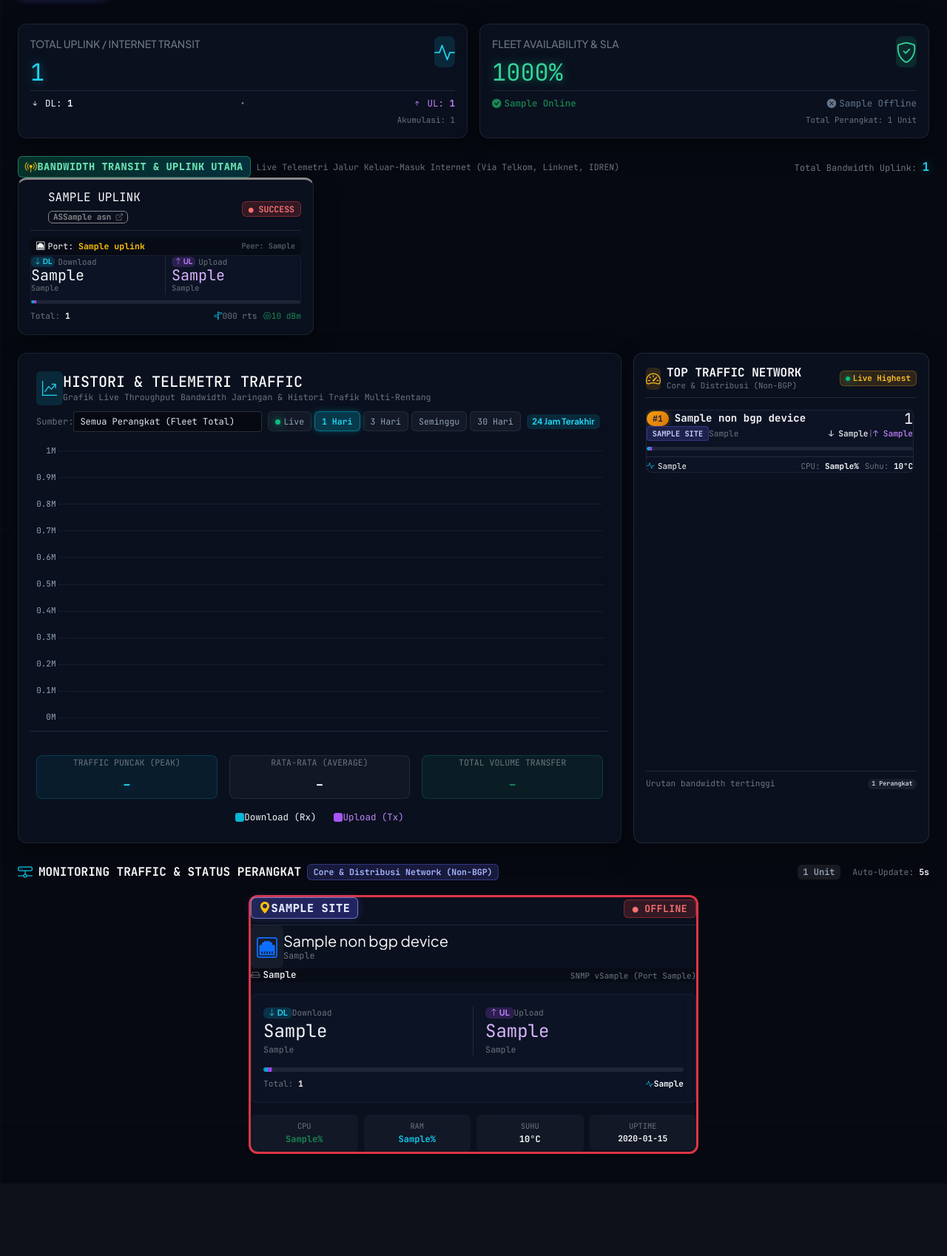
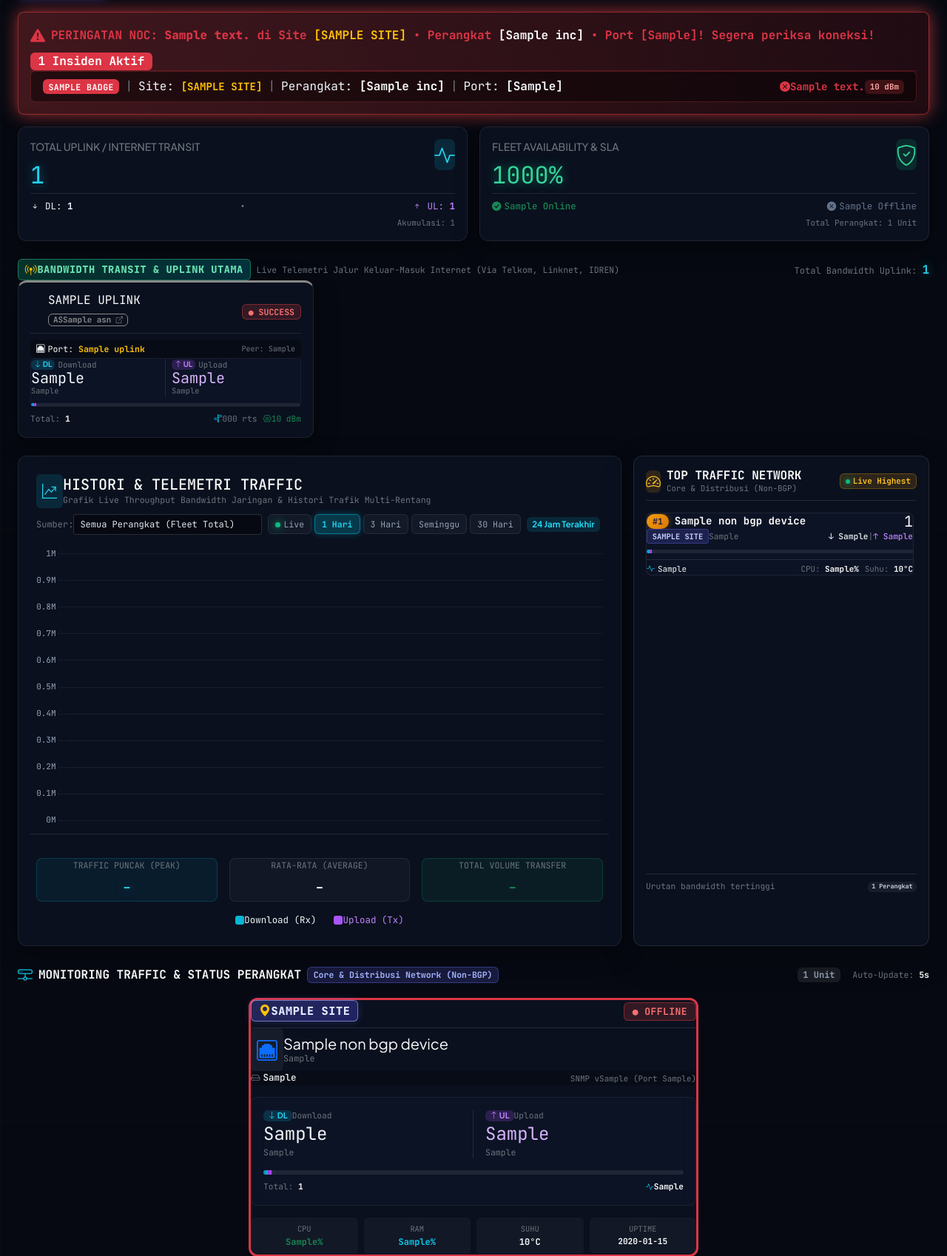
Before and after one commit to muissinanda/oto-reboot, a Python web app: template app/templates/noc_wallboard.html in a window 1280 px wide. Shown: the part 84-1782 px from the top of the page at 74% size. Before the commit the page ends 1644 px from the top, so only its background shows below. Run offline with Jinja, Linux system fonts and the light colour scheme; the template is opened without the code that fills it: most values are stand-ins (such as "Sample title", 1, 10 or a date in 2020).

Commit message:
feat(wallboard): tampilkan rincian detail (Site, Perangkat, dan Port) pada banner peringatan NOC

```diff
--- a/app/templates/noc_wallboard.html
+++ b/app/templates/noc_wallboard.html
@@ -326,13 +326,52 @@
 
     <!-- CRITICAL ALERTS BANNER -->
     <div class="container-fluid px-3 px-md-4 mt-3">
-        <div class="noc-alert-banner" id="alertBanner">
-            <div class="d-flex align-items-center justify-content-between">
-                <div class="d-flex align-items-center gap-2 text-danger fw-bold">
+        <div class="noc-alert-banner p-3 rounded-3" id="alertBanner" style="{% if incidents|length > 0 %}display: block;{% else %}display: none;{% endif %}">
+            <div class="d-flex align-items-center justify-content-between flex-wrap gap-2">
+                <div class="d-flex align-items-center gap-2 text-danger fw-bold font-mono">
                     <i class="bi bi-exclamation-triangle-fill fs-5"></i>
-                    <span id="alertBannerText">PERINGATAN KRITIS: Link Fiber Optik atau Perangkat Mengalami Gangguan!</span>
+                    <span id="alertBannerText" class="fs-6">
+                        {% if incidents|length == 1 %}
+                            PERINGATAN NOC: <b>{{ incidents[0].desc }}</b> di Site <span class="text-warning text-uppercase">[{{ incidents[0].site }}]</span> • Perangkat <span class="text-light">[{{ incidents[0].device_name }}]</span> • Port <span class="text-cyan">[{{ incidents[0].port_display }}]</span>! Segera periksa koneksi!
+                        {% elif incidents|length > 1 %}
+                            PERINGATAN NOC: <b>{{ incidents|length }} Gangguan Terdeteksi</b> pada Jaringan! Periksa rincian di bawah:
+                        {% else %}
+                            PERINGATAN KRITIS: Link Fiber Optik atau Perangkat Mengalami Gangguan!
+                        {% endif %}
+                    </span>
                 </div>
-                <span class="badge bg-danger font-mono" id="alertBannerCount">0 Incident</span>
+                <span class="badge bg-danger font-mono fs-6 px-2.5 py-1" id="alertBannerCount">
+                    {{ incidents|length }} Insiden Aktif
+                </span>
+            </div>
+
+            <!-- DETAILED INCIDENT CARDS / CHIPS -->
+            <div id="alertBannerDetails" class="mt-2.5 pt-2.5 border-top border-danger border-opacity-25 d-flex flex-column gap-2" {% if incidents|length == 0 %}style="display: none;"{% endif %}>
+                {% for inc in incidents %}
+                <div class="d-flex align-items-center justify-content-between p-2 px-3 rounded-2 font-mono flex-wrap gap-2" style="background: rgba(0, 0, 0, 0.45); border-left: 4px solid #ef4444; border: 1px solid rgba(239, 68, 68, 0.25);">
+                    <div class="d-flex align-items-center gap-2 flex-wrap">
+                        <span class="badge bg-danger font-mono text-uppercase" style="font-size: 0.72rem; letter-spacing: 0.04em;">{{ inc.badge }}</span>
+                        <span class="text-secondary">|</span>
+                        <span>Site: <strong class="text-warning text-uppercase" style="font-size: 0.88rem;">[{{ inc.site }}]</strong></span>
+                        <span class="text-secondary">|</span>
+                        <span>Perangkat: <strong class="text-light">[{{ inc.device_name }}]</strong></span>
+                        {% if inc.port_name != '-' %}
+                            <span class="text-secondary">|</span>
+                            <span>Port: <strong class="text-cyan">[{{ inc.port_display }}]</strong></span>
+                        {% else %}
+                            <span class="text-secondary">|</span>
+                            <span>Info: <strong class="text-cyan">[{{ inc.port_display }}]</strong></span>
+                        {% endif %}
+                    </div>
+                    <div class="text-danger small fw-bold font-mono d-flex align-items-center gap-1.5">
+                        <i class="bi bi-x-circle-fill"></i>
+                        <span>{{ inc.desc }}</span>
+                        {% if inc.sfp_rx_power is not none %}
+                            <span class="badge" style="background: rgba(239, 68, 68, 0.2); color: #fca5a5; font-size: 0.68rem;">{{ inc.sfp_rx_power|round(2) }} dBm</span>
+                        {% endif %}
+                    </div>
+                </div>
+                {% endfor %}
             </div>
         </div>
     </div>
@@ -934,6 +973,7 @@
         let audioAlertEnabled = false;
         let prevOfflineCount = 0;
         let prevLosCount = 0;
+        let prevIncidentCount = 0;
 
         // Auto-Cycle state for TV
         let autoCycleTimer = null;
@@ -1277,26 +1317,65 @@
                     }
                 }
 
-                // 3. Audio Alarm Trigger if incident detected
-                if ((stats.offline_devices > prevOfflineCount && stats.offline_devices > 0) ||
-                    (sfp && sfp.los_count > prevLosCount && sfp.los_count > 0)) {
-                    playNocAlertTone();
-                }
-                prevOfflineCount = stats.offline_devices;
-                prevLosCount = sfp ? sfp.los_count : 0;
-
-                // 4. Critical Alert Banner
+                // 3. Critical Alert Banner with Detailed Incidents (Site, Perangkat, Port)
                 const banner = document.getElementById('alertBanner');
-                if (stats.offline_devices > 0 || (sfp && sfp.los_count > 0)) {
+                const bannerText = document.getElementById('alertBannerText');
+                const bannerCount = document.getElementById('alertBannerCount');
+                const bannerDetails = document.getElementById('alertBannerDetails');
+
+                const incidents = data.incidents || [];
+                if (incidents.length > 0) {
                     banner.style.display = 'block';
-                    let issues = [];
-                    if (stats.offline_devices > 0) issues.push(`${stats.offline_devices} Perangkat OFFLINE`);
-                    if (sfp && sfp.los_count > 0) issues.push(`${sfp.los_count} Link Fiber Putus (LOS)`);
-                    document.getElementById('alertBannerText').innerText = `PERINGATAN NOC: ${issues.join(' & ')}! Segera periksa koneksi!`;
-                    document.getElementById('alertBannerCount').innerText = `${stats.offline_devices + (sfp ? sfp.los_count : 0)} Insiden Aktif`;
+                    bannerCount.innerText = `${incidents.length} Insiden Aktif`;
+
+                    if (incidents.length === 1) {
+                        const inc = incidents[0];
+                        bannerText.innerHTML = `PERINGATAN NOC: <b>${inc.desc}</b> di Site <span class="text-warning text-uppercase">[${inc.site}]</span> • Perangkat <span class="text-light">[${inc.device_name}]</span> • Port <span class="text-cyan">[${inc.port_display}]</span>! Segera periksa koneksi!`;
+                    } else {
+                        bannerText.innerHTML = `PERINGATAN NOC: <b>${incidents.length} Gangguan Terdeteksi</b> pada Jaringan! Periksa rincian di bawah:`;
+                    }
+
+                    let detailsHtml = '';
+                    incidents.forEach(inc => {
+                        const pwrBadge = (inc.sfp_rx_power !== null && inc.sfp_rx_power !== undefined)
+                            ? `<span class="badge ms-1" style="background: rgba(239, 68, 68, 0.2); color: #fca5a5; font-size: 0.68rem;">${Number(inc.sfp_rx_power).toFixed(2)} dBm</span>`
+                            : '';
+                        const portPart = inc.port_name !== '-'
+                            ? `<span class="text-secondary">|</span><span>Port: <strong class="text-cyan">[${inc.port_display}]</strong></span>`
+                            : `<span class="text-secondary">|</span><span>Info: <strong class="text-cyan">[${inc.port_display}]</strong></span>`;
+
+                        detailsHtml += `
+                            <div class="d-flex align-items-center justify-content-between p-2 px-3 rounded-2 font-mono flex-wrap gap-2" style="background: rgba(0, 0, 0, 0.45); border-left: 4px solid #ef4444; border: 1px solid rgba(239, 68, 68, 0.25);">
+                                <div class="d-flex align-items-center gap-2 flex-wrap">
+                                    <span class="badge bg-danger font-mono text-uppercase" style="font-size: 0.72rem; letter-spacing: 0.04em;">${inc.badge}</span>
+                                    <span class="text-secondary">|</span>
+                                    <span>Site: <strong class="text-warning text-uppercase" style="font-size: 0.88rem;">[${inc.site}]</strong></span>
+                                    <span class="text-secondary">|</span>
+                                    <span>Perangkat: <strong class="text-light">[${inc.device_name}]</strong></span>
+                                    ${portPart}
+                                </div>
+                                <div class="text-danger small fw-bold font-mono d-flex align-items-center gap-1.5">
+                                    <i class="bi bi-x-circle-fill"></i>
+                                    <span>${inc.desc}</span>
+                                    ${pwrBadge}
+                                </div>
+                            </div>
+                        `;
+                    });
+                    if (bannerDetails) {
+                        bannerDetails.style.display = 'flex';
+                        bannerDetails.innerHTML = detailsHtml;
+                    }
+
+                    // Trigger sound alarm if new incidents appear
+                    if (incidents.length > prevIncidentCount) {
+                        playNocAlertTone();
+                    }
                 } else {
                     banner.style.display = 'none';
+                    if (bannerDetails) bannerDetails.innerHTML = '';
                 }
+                prevIncidentCount = incidents.length;
 
                 // 5. Update Uplinks Transit Telemetry (Telkom, Linknet, IDREN)
                 if (data.uplinks) {
```
Also changed, not shown: app/main.py (+63 -0 lines).
